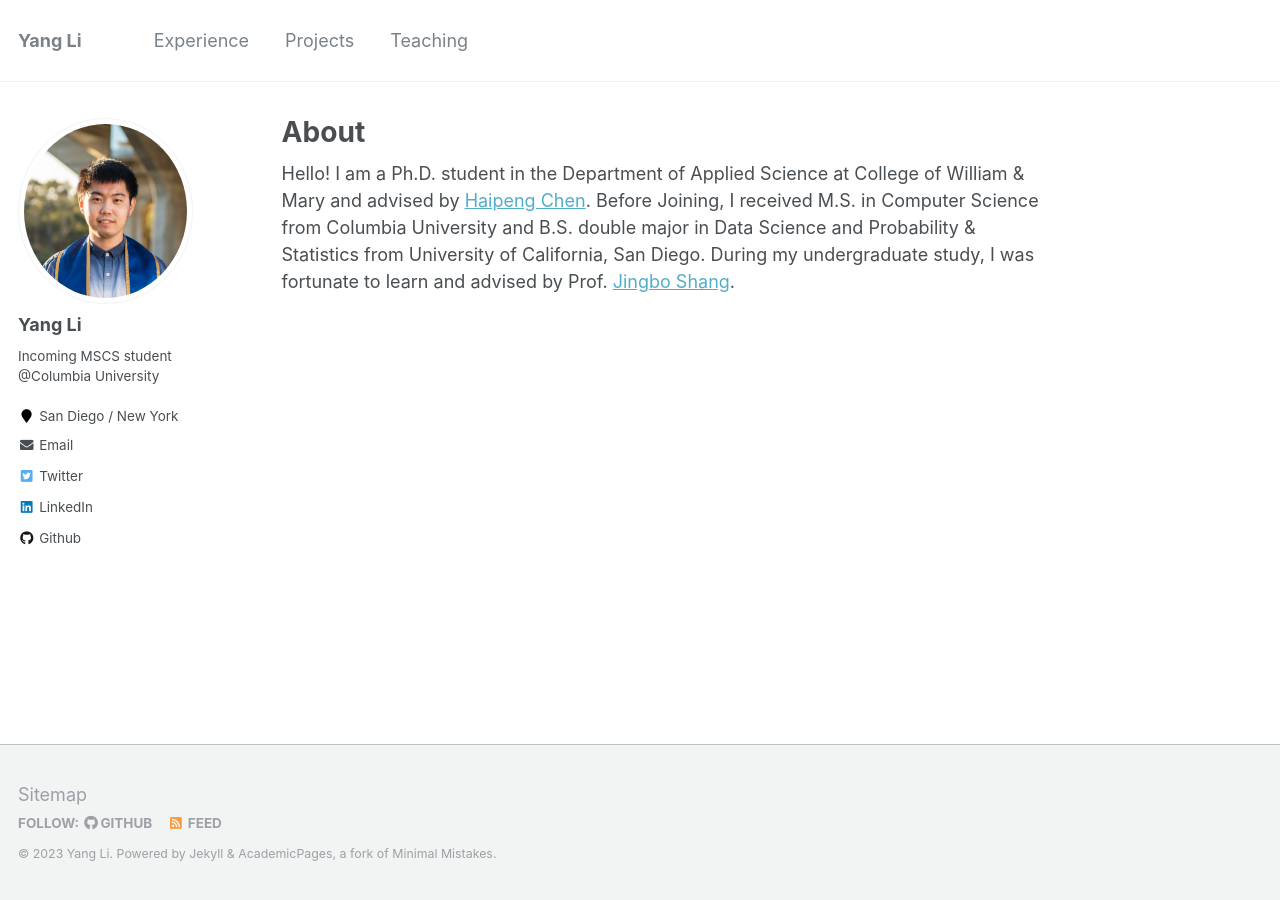
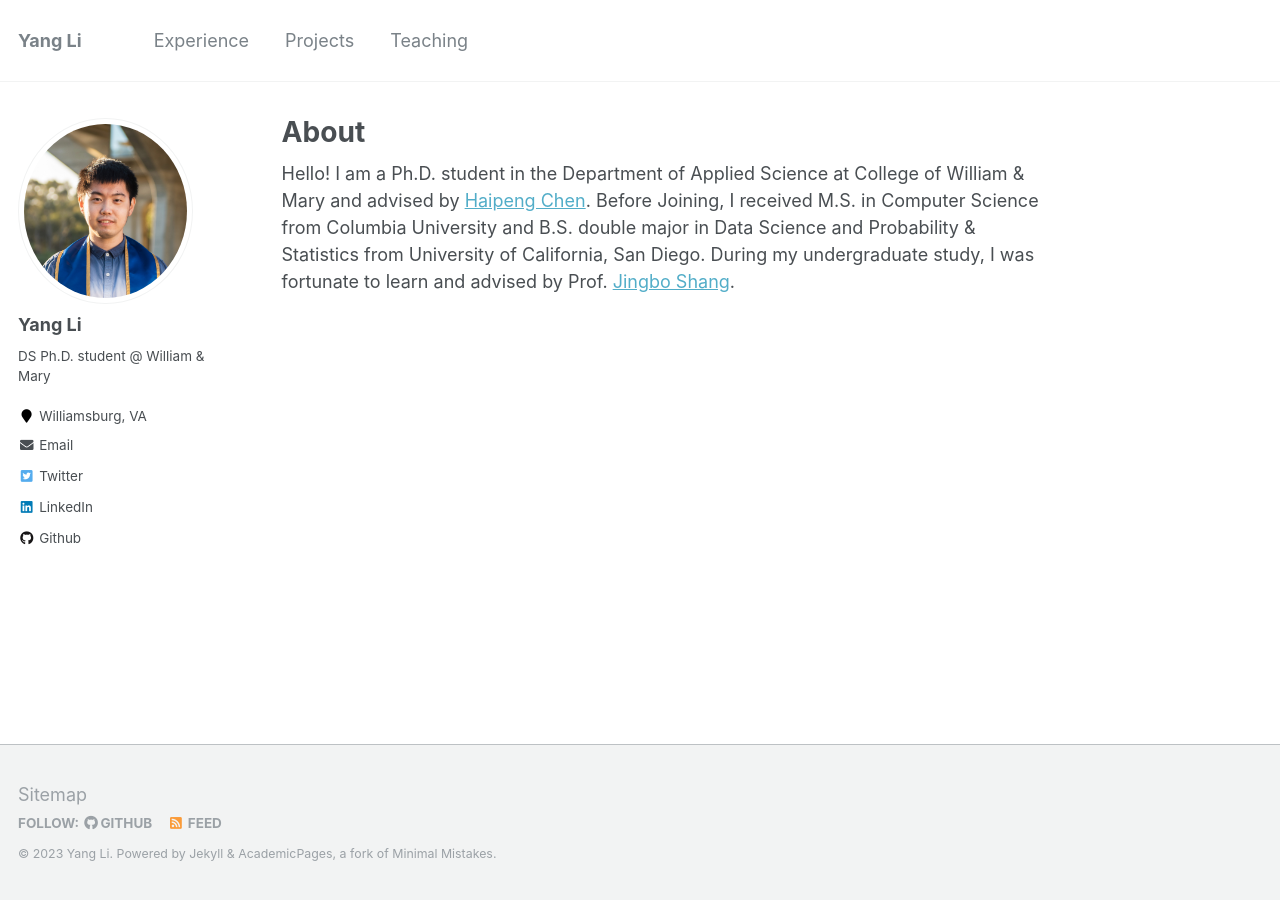
Before and after one commit to littlestone111/littlestone111.github.io, a Jekyll site: the page built from _pages/about.md, in a window 1280 px wide. Built offline with Jekyll 4.4.1, drawn with Linux system fonts in a browser that asks for light colours.

Commit message:
update wm1

```diff
--- a/_config.yml
+++ b/_config.yml
@@ -80,12 +80,12 @@ analytics:
 author:
   name: "Yang Li"
   avatar: "Picture.jpeg"
-  bio: "Incoming MSCS student @Columbia University"
-  location: "San Diego / New York"
+  bio: "DS Ph.D. student @ William & Mary"
+  location: "Williamsburg, VA"
   employer:
   pubmed: # "https://www.ncbi.nlm.nih.gov/pubmed/?term=john+snow"
   googlescholar:
-  email: "liyang865811838@gmail.com"
+  email: "yang.li.work0@gmail.com"
   researchgate: # example: "https://www.researchgate.net/profile/yourprofile"
   uri:
   bitbucket:
```
